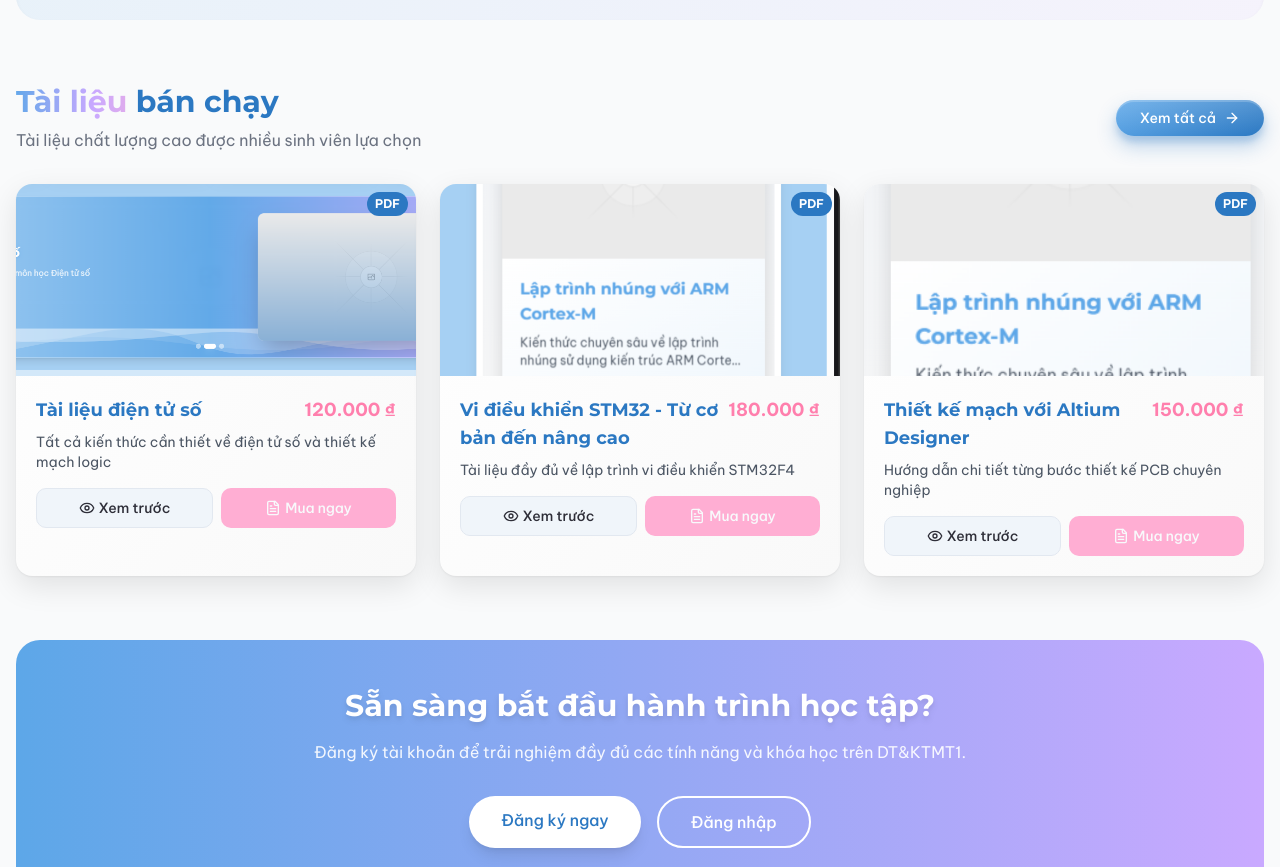
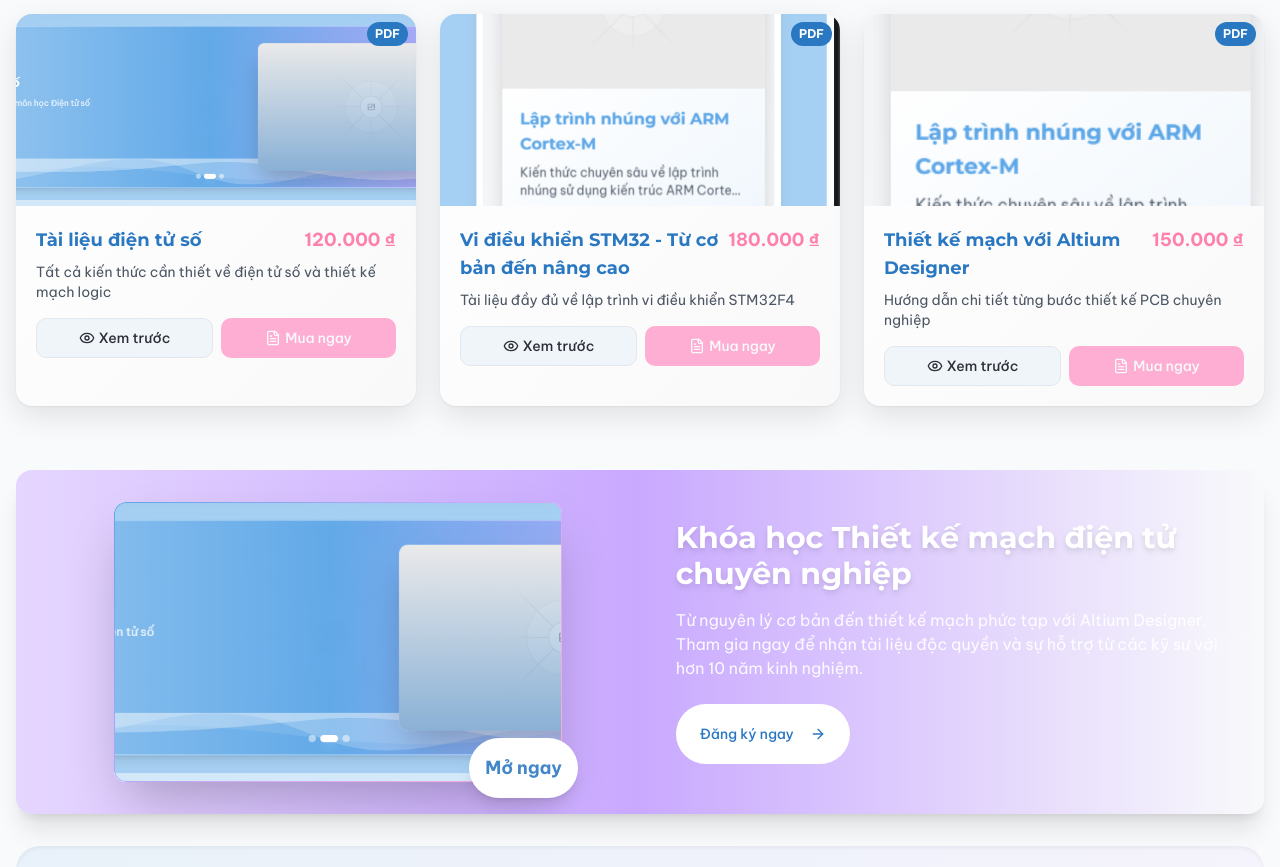
Before and after one commit to tuananh6614/ktmt1, a React (Vite) app: page / in a window 1280 px wide. Shown: the part 1649-2516 px from the top of the page. Built offline with nearby package versions, Linux system fonts and the light colour scheme.

Commit message:
Update index page layout
Reorder sections on the index page and add more course banners.

```diff
--- /dev/null
+++ b/src/components/CoursePromoBanner.tsx
@@ -0,0 +1,104 @@
+
+import { motion } from "framer-motion";
+import { Button } from "@/components/ui/button";
+import { Link } from "react-router-dom";
+import { ArrowRight } from "lucide-react";
+
+interface CoursePromoBannerProps {
+  title: string;
+  description: string;
+  image: string;
+  courseId: string;
+  color: string;
+  position?: "left" | "right";
+}
+
+const CoursePromoBanner = ({
+  title,
+  description,
+  image,
+  courseId,
+  color,
+  position = "left",
+}: CoursePromoBannerProps) => {
+  const bgGradient =
+    color === "blue" ? "from-dtktmt-blue-light via-dtktmt-blue-medium to-dtktmt-blue-dark" :
+    color === "purple" ? "from-dtktmt-purple-light via-dtktmt-purple-medium to-dtktmt-purple-dark" :
+    color === "cyan" ? "from-sky-400 via-cyan-500 to-cyan-600" :
+    color === "green" ? "from-emerald-400 via-green-500 to-emerald-600" :
+    "from-dtktmt-blue-light via-dtktmt-blue-medium to-dtktmt-purple-medium";
+
+  return (
+    <motion.div
+      className={`w-full rounded-2xl overflow-hidden shadow-xl mb-8`}
+      whileInView={{ y: [20, 0], opacity: [0, 1] }}
+      transition={{ duration: 0.5 }}
+      viewport={{ once: true }}
+    >
+      <div className={`bg-gradient-to-r ${bgGradient} p-6 md:p-8`}>
+        <div className={`flex flex-col ${position === "left" ? "md:flex-row" : "md:flex-row-reverse"} items-center gap-6`}>
+          <div className={`w-full md:w-1/2 ${position === "right" ? "md:pl-6" : "md:pr-6"}`}>
+            <motion.h3
+              className="text-2xl md:text-3xl font-bold text-white mb-4 drop-shadow-md"
+              initial={{ y: 20, opacity: 0 }}
+              whileInView={{ y: 0, opacity: 1 }}
+              transition={{ delay: 0.2 }}
+              viewport={{ once: true }}
+            >
+              {title}
+            </motion.h3>
+            <motion.p
+              className="text-white/90 mb-6"
+              initial={{ y: 20, opacity: 0 }}
+              whileInView={{ y: 0, opacity: 1 }}
+              transition={{ delay: 0.3 }}
+              viewport={{ once: true }}
+            >
+              {description}
+            </motion.p>
+            <motion.div
+              initial={{ y: 20, opacity: 0 }}
+              whileInView={{ y: 0, opacity: 1 }}
+              transition={{ delay: 0.4 }}
+              viewport={{ once: true }}
+            >
+              <Link to={`/khoa-hoc/${courseId}`}>
+                <Button
+                  className="bg-white hover:bg-gray-100 text-dtktmt-blue-dark hover:text-dtktmt-blue-medium px-6 py-5 h-auto rounded-full group"
+                  size="lg"
+                >
+                  <span>Đăng ký ngay</span>
+                  <ArrowRight className="ml-2 group-hover:translate-x-1 transition-transform" size={18} />
+                </Button>
+              </Link>
+            </motion.div>
+          </div>
+          <div className="w-full md:w-1/2 flex justify-center">
+            <motion.div
+              className="relative w-full max-w-md"
+              initial={{ scale: 0.9, opacity: 0 }}
+              whileInView={{ scale: 1, opacity: 1 }}
+              transition={{ delay: 0.3 }}
+              viewport={{ once: true }}
+            >
+              <div className="premium-card rounded-xl overflow-hidden shadow-2xl aspect-[16/10]">
+                <img
+                  src={image}
+                  alt={title}
+                  className="w-full h-full object-cover"
+                />
+              </div>
+              <div className="absolute -bottom-4 -right-4 bg-white rounded-full p-4 shadow-lg">
+                <div className="text-dtktmt-blue-dark font-bold flex items-center text-lg">
+                  <span className="animate-pulse">Mở ngay</span>
+                </div>
+              </div>
+            </motion.div>
+          </div>
+        </div>
+      </div>
+    </motion.div>
+  );
+};
+
+export default CoursePromoBanner;
--- a/src/pages/Index.tsx
+++ b/src/pages/Index.tsx
@@ -9,6 +9,7 @@ import CourseCard from "@/components/CourseCard";
 import DocumentCard from "@/components/DocumentCard";
 import { motion } from "framer-motion";
 import FeaturedSection from "@/components/FeaturedSection";
+import CoursePromoBanner from "@/components/CoursePromoBanner";
 import {
   Carousel,
   CarouselContent,
@@ -183,6 +184,7 @@ const Index = () => {
         <div className="container mx-auto px-4 pt-6">
           <FeaturedSection />
 
+          {/* Khóa học nổi bật */}
           <motion.section
             className="mb-16"
             initial="hidden"
@@ -238,6 +240,65 @@ const Index = () => {
             </div>
           </motion.section>
 
+          {/* Banner quảng cáo đầu tiên sau khóa học nổi bật */}
+          <CoursePromoBanner
+            title="Xây dựng hệ thống IoT từ A-Z"
+            description="Khóa học toàn diện giúp bạn làm chủ công nghệ IoT, từ thiết kế phần cứng đến lập trình phần mềm và kết nối đám mây. Tham gia ngay để nhận ưu đãi 20% học phí!"
+            image="/lovable-uploads/0ac03c84-f242-4aab-b5d7-712426f58932.png"
+            courseId="iot-az"
+            color="blue"
+            position="left"
+          />
+
+          {/* Tài liệu bán chạy */}
+          <motion.section
+            className="mb-16"
+            initial="hidden"
+            whileInView="visible"
+            viewport={{ once: true, amount: 0.1 }}
+          >
+            <div className="flex justify-between items-center mb-8">
+              <motion.div variants={fadeInUp}>
+                <h2 className="text-2xl md:text-3xl font-bold text-dtktmt-blue-dark mb-2">
+                  <span className="gradient-text">Tài liệu</span> bán chạy
+                </h2>
+                <p className="text-gray-500">Tài liệu chất lượng cao được nhiều sinh viên lựa chọn</p>
+              </motion.div>
+              <motion.div variants={fadeInUp}>
+                <Link
+                  to="/tai-lieu"
+                  className="neo-button text-white flex items-center gap-2 text-sm"
+                >
+                  <span>Xem tất cả</span>
+                  <ArrowRight size={16} />
+                </Link>
+              </motion.div>
+            </div>
+
+            <div className="grid grid-cols-1 md:grid-cols-3 gap-6">
+              {topDocuments.map((doc, index) => (
+                <motion.div
+                  key={doc.id}
+                  variants={fadeInUp}
+                  custom={index}
+                >
+                  <DocumentCard {...doc} />
+                </motion.div>
+              ))}
+            </div>
+          </motion.section>
+
+          {/* Banner quảng cáo thứ hai sau tài liệu bán chạy */}
+          <CoursePromoBanner
+            title="Khóa học Thiết kế mạch điện tử chuyên nghiệp"
+            description="Từ nguyên lý cơ bản đến thiết kế mạch phức tạp với Altium Designer. Tham gia ngay để nhận tài liệu độc quyền và sự hỗ trợ từ các kỹ sư với hơn 10 năm kinh nghiệm."
+            image="/lovable-uploads/f747d1e0-acc6-4f25-ae71-e10a2c8015e7.png"
+            courseId="thiet-ke-mach"
+            color="purple"
+            position="right"
+          />
+
+          {/* Đánh giá từ sinh viên */}
           <motion.section
             className="py-16 px-6 md:px-10 bg-gradient-to-r from-dtktmt-blue-light/20 to-dtktmt-purple-light/20 rounded-3xl mb-16 shadow-inner"
             initial="hidden"
@@ -290,45 +351,18 @@ const Index = () => {
             </div>
           </motion.section>
 
-          <motion.section
-            className="mb-16"
-            initial="hidden"
-            whileInView="visible"
-            viewport={{ once: true, amount: 0.1 }}
-          >
-            <div className="flex justify-between items-center mb-8">
-              <motion.div variants={fadeInUp}>
-                <h2 className="text-2xl md:text-3xl font-bold text-dtktmt-blue-dark mb-2">
-                  <span className="gradient-text">Tài liệu</span> bán chạy
-                </h2>
-                <p className="text-gray-500">Tài liệu chất lượng cao được nhiều sinh viên lựa chọn</p>
-              </motion.div>
-              <motion.div variants={fadeInUp}>
-                <Link
-                  to="/tai-lieu"
-                  className="neo-button text-white flex items-center gap-2 text-sm"
-                >
-                  <span>Xem tất cả</span>
-                  <ArrowRight size={16} />
-                </Link>
-              </motion.div>
-            </div>
-
-            <div className="grid grid-cols-1 md:grid-cols-3 gap-6">
-              {topDocuments.map((doc, index) => (
-                <motion.div
-                  key={doc.id}
-                  variants={fadeInUp}
-                  custom={index}
-                >
-                  <DocumentCard {...doc} />
-                </motion.div>
-              ))}
-            </div>
-          </motion.section>
+          {/* Banner quảng cáo thứ ba cuối trang */}
+          <CoursePromoBanner
+            title="Khóa học Vi xử lý và Vi điều khiển"
+            description="Hệ thống kiến thức từ căn bản đến nâng cao về vi xử lý và vi điều khiển ARM Cortex. Thực hành trên các kit phát triển hiện đại và phổ biến nhất hiện nay."
+            image="/lovable-uploads/47f9d951-4fcc-4c74-a8c6-618391ab6fcd.png"
+            courseId="vi-xu-ly"
+            color="cyan"
+            position="left"
+          />
 
           <motion.section
-            className="py-12 px-6 bg-gradient-to-r from-dtktmt-blue-medium to-dtktmt-purple-medium text-white rounded-3xl"
+            className="py-12 px-6 bg-gradient-to-r from-dtktmt-blue-medium to-dtktmt-purple-medium text-white rounded-3xl mt-16"
             initial="hidden"
             whileInView="visible"
             viewport={{ once: true, amount: 0.1 }}
```
